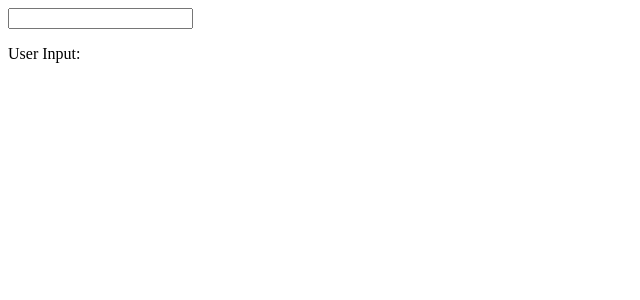
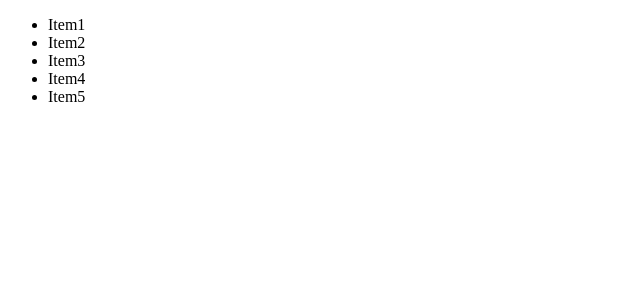
Before and after one commit to deep-coder1/React-JS-30-Project, a React (Create React App) app: page / in a window 1280 px wide. Shown: the top 300 px of the page, without its empty margins (0-640 px from the left). Built offline with nearby package versions, Linux system fonts and the light colour scheme.

Commit message:
Display List (4) || React JS 30+ Project

```diff
--- a/src/App.js
+++ b/src/App.js
@@ -1,14 +1,16 @@
 import React from 'react'
 // import One from './One'
 // import Two from './Two'
-import Three from './Three'
+// import Three from './Three'
+import Four from './Four'
 
 export default function App() {
   return (
     <div>
       {/* <One /> */}
       {/* <Two /> */}
-      <Three />
+      {/* <Three /> */}
+      <Four />
     </div>
   )
 }
--- /dev/null
+++ b/src/Four.js
@@ -0,0 +1,16 @@
+// Build a list component to display a list of items.
+import React from 'react'
+
+export default function Four() {
+    const items = ['Item1', 'Item2', 'Item3', 'Item4', 'Item5']
+
+  return (
+    <div>
+        <ul>
+            {items.map((item,index)=>{
+                return <li key={index}>{item}</li>
+            })}
+        </ul>
+    </div>
+  )
+}
```
Also changed, not shown: 1 other file (tests, documents, lock files or other folders).
